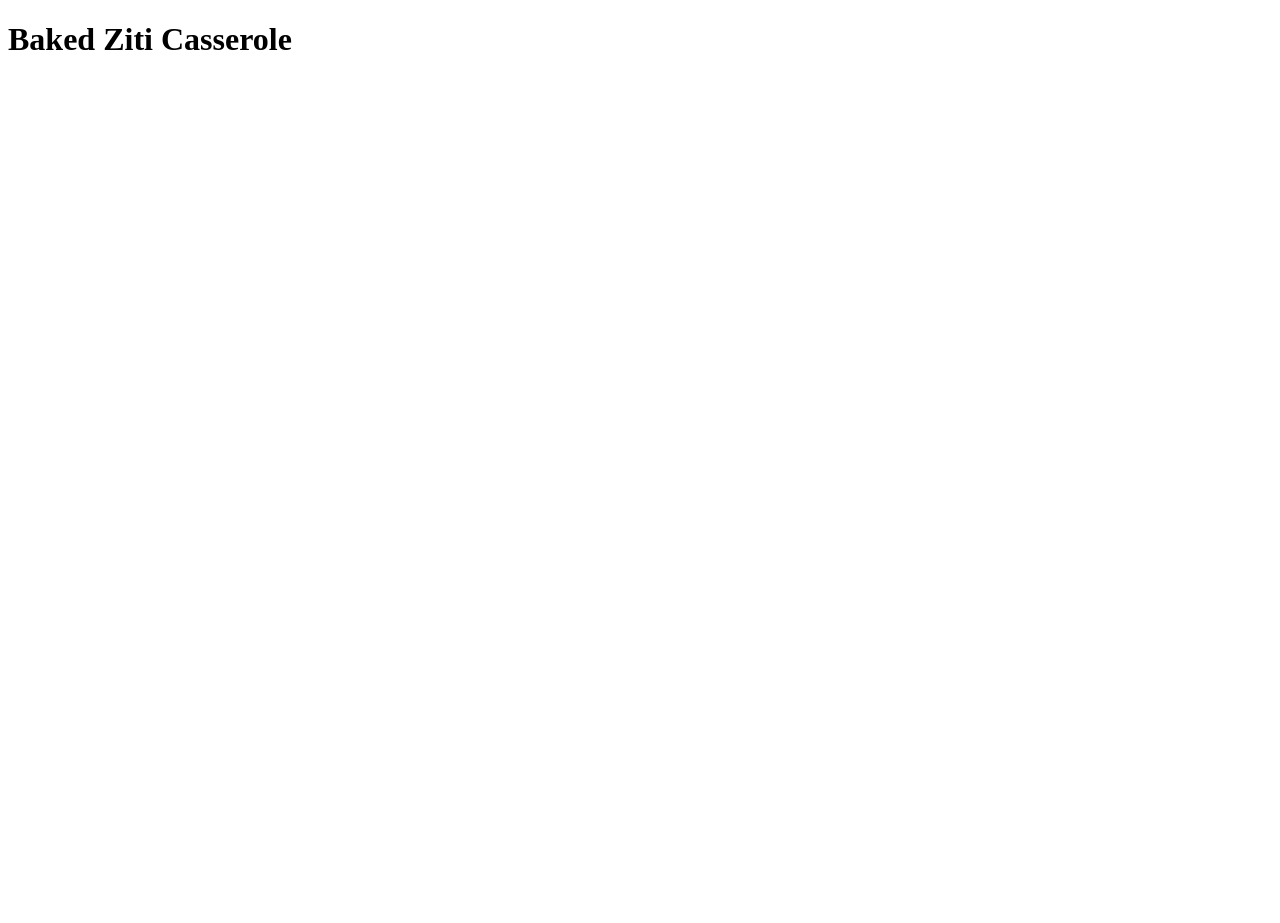
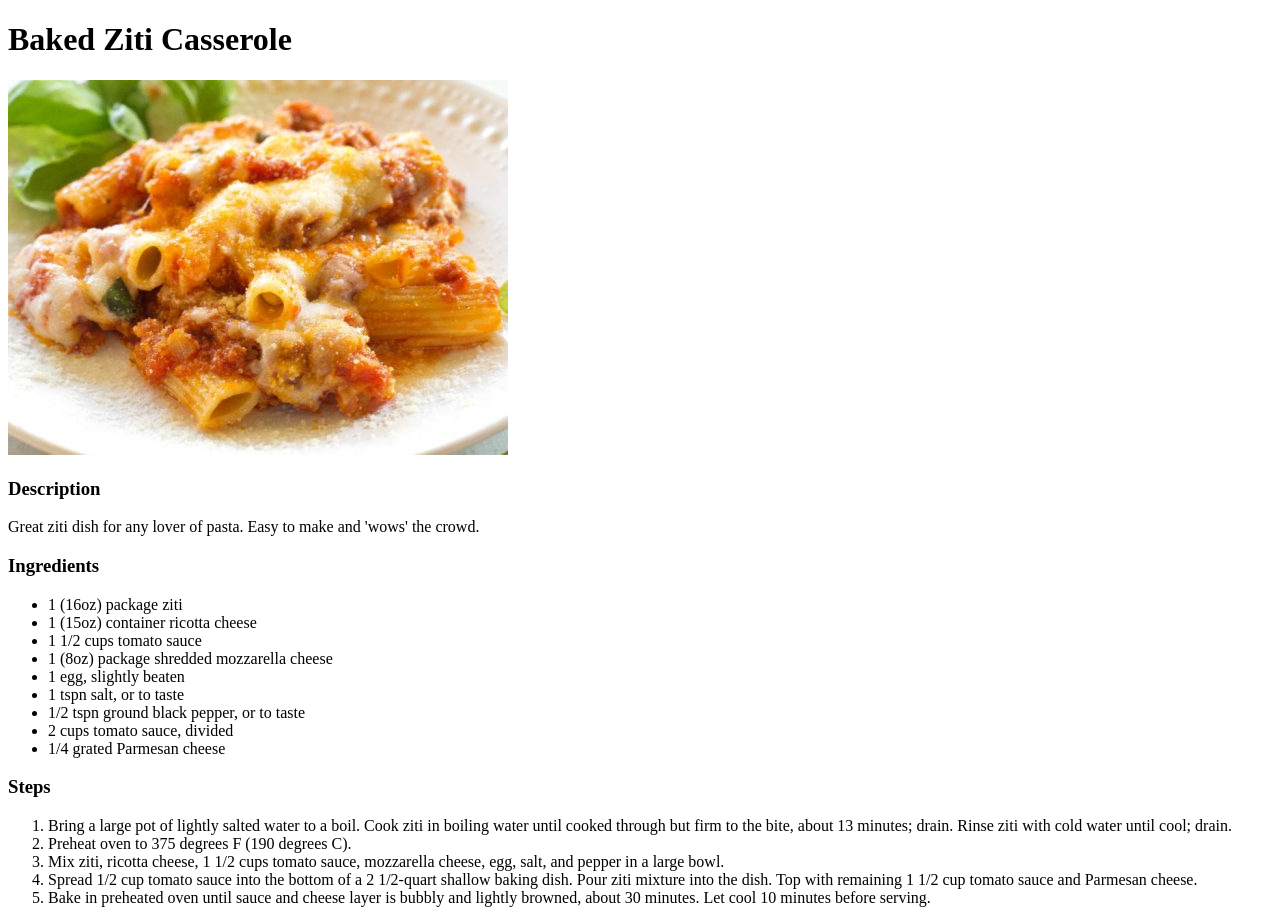
Before and after one commit to kstiely/odin-recipes, a plain HTML site: page recipes/baked_ziti_casserole.html in a window 1280 px wide. Before the commit the page ends 800 px from the top, so only its background shows below. Drawn offline with Linux system fonts and the light colour scheme.

Commit message:
Complete Ziti webpage

```diff
--- a/recipes/baked_ziti_casserole.html
+++ b/recipes/baked_ziti_casserole.html
@@ -10,13 +10,34 @@
         <h1>Baked Ziti Casserole</h1>
 
         <!--Add image of dish here-->
+        <img src="../images/baked_ziti.jpg" alt="Baked Ziti Casserole">
 
         <!--Add Description heading followed by a paragraph or two describing the recipe-->
-
+        <h3>Description</h3>
+        <p>Great ziti dish for any lover of pasta. Easy to make and 'wows' the crowd.</p>
 
         <!--Add Ingredients heading followed by unordered list of ingredients-->
-
+        <h3>Ingredients</h3>
+        <ul>
+            <li>1 (16oz) package ziti</li>
+            <li>1 (15oz) container ricotta cheese</li>
+            <li>1 1/2 cups tomato sauce</li>
+            <li>1 (8oz) package shredded mozzarella cheese</li>
+            <li>1 egg, slightly beaten</li>
+            <li>1 tspn salt, or to taste</li>
+            <li>1/2 tspn ground black pepper, or to taste</li>
+            <li>2 cups tomato sauce, divided</li>
+            <li>1/4 grated Parmesan cheese</li>
+        </ul>
 
         <!--Add Steps heading followed by ordered list of step to make the dish-->
+        <h3>Steps</h3>
+        <ol>
+            <li>Bring a large pot of lightly salted water to a boil. Cook ziti in boiling water until cooked through but firm to the bite, about 13 minutes; drain. Rinse ziti with cold water until cool; drain.</li>
+            <li>Preheat oven to 375 degrees F (190 degrees C).</li>
+            <li>Mix ziti, ricotta cheese, 1 1/2 cups tomato sauce, mozzarella cheese, egg, salt, and pepper in a large bowl.</li>
+            <li>Spread 1/2 cup tomato sauce into the bottom of a 2 1/2-quart shallow baking dish. Pour ziti mixture into the dish. Top with remaining 1 1/2 cup tomato sauce and Parmesan cheese.</li>
+            <li>Bake in preheated oven until sauce and cheese layer is bubbly and lightly browned, about 30 minutes. Let cool 10 minutes before serving.</li>
+        </ol>
     </body>
 </html>
```
